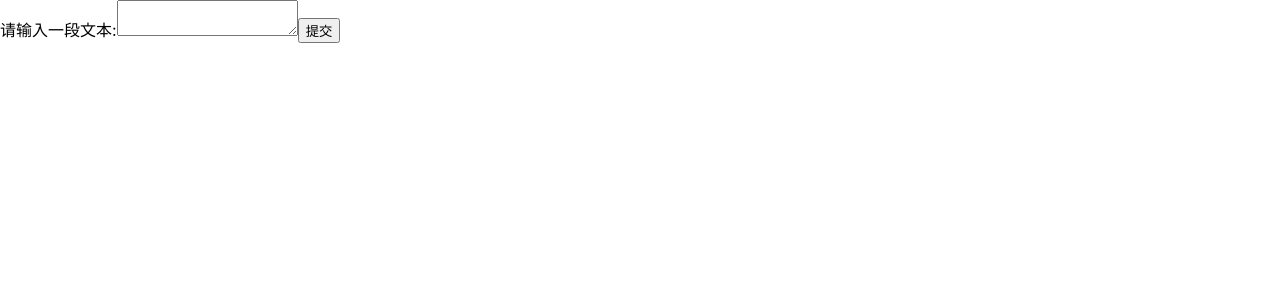
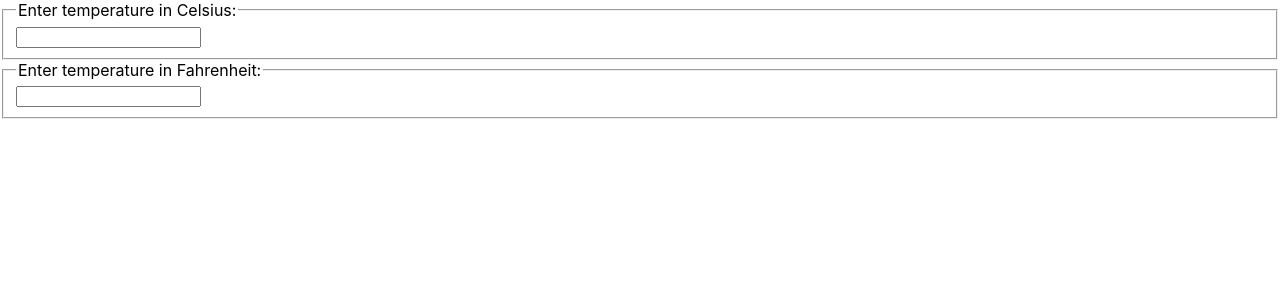
Before and after one commit to huoruiqiang/my-app, a React (Create React App) app: page / in a window 1280 px wide. Shown: the top 300 px of the page. Built offline with nearby package versions, Linux system fonts and the light colour scheme.

Commit message:
index.js中测试: 组件状态的提升

```diff
--- /dev/null
+++ b/src/state_up/BoilingVerdict.js
@@ -0,0 +1,8 @@
+import React from "react";
+function BoilingVerdict(props) {
+    if (props.celsius >= 100) {
+        return <p>The water would boil.</p>;
+    }
+    return <p>The water would not boil.</p>;
+}
+export default BoilingVerdict;
--- /dev/null
+++ b/src/state_up/Calculator.js
@@ -0,0 +1,29 @@
+import React from "react";
+import BoilingVerdict from "./BoilingVerdict";
+import TemperatureInput from "./TemperatureInput";
+const scaleNames = {
+    c: 'Celsius',
+    f: 'Fahrenheit'
+};
+class Calculator extends React.Component {
+    // constructor(props) {
+    //     super(props);
+    //     this.handleChange = this.handleChange.bind(this);
+    //     this.state = {temperature: ''};
+    // }
+    //
+    // handleChange(e) {
+    //     this.setState({temperature: e.target.value});
+    // }
+
+    render() {
+        // const temperature = this.state.temperature;
+        return (
+            <div>
+                <TemperatureInput scale="c" />
+                <TemperatureInput scale="f" />
+            </div>
+        );
+    }
+}
+export default Calculator;
--- /dev/null
+++ b/src/state_up/TemperatureInput.js
@@ -0,0 +1,29 @@
+import React from "react";
+const scaleNames = {
+    c: 'Celsius',
+    f: 'Fahrenheit'
+};
+class TemperatureInput extends React.Component {
+    constructor(props) {
+        super(props);
+        this.handleChange = this.handleChange.bind(this);
+        this.state = {temperature: ''};
+    }
+
+    handleChange(e) {
+        this.setState({temperature: e.target.value});
+    }
+
+    render() {
+        const temperature = this.state.temperature;
+        const scale = this.props.scale;
+        return (
+            <fieldset>
+                <legend>Enter temperature in {scaleNames[scale]}:</legend>
+                <input value={temperature}
+                       onChange={this.handleChange} />
+            </fieldset>
+        );
+    }
+}
+export default TemperatureInput;
```
Also changed, not shown: src/index.js (+9 -1 lines).
